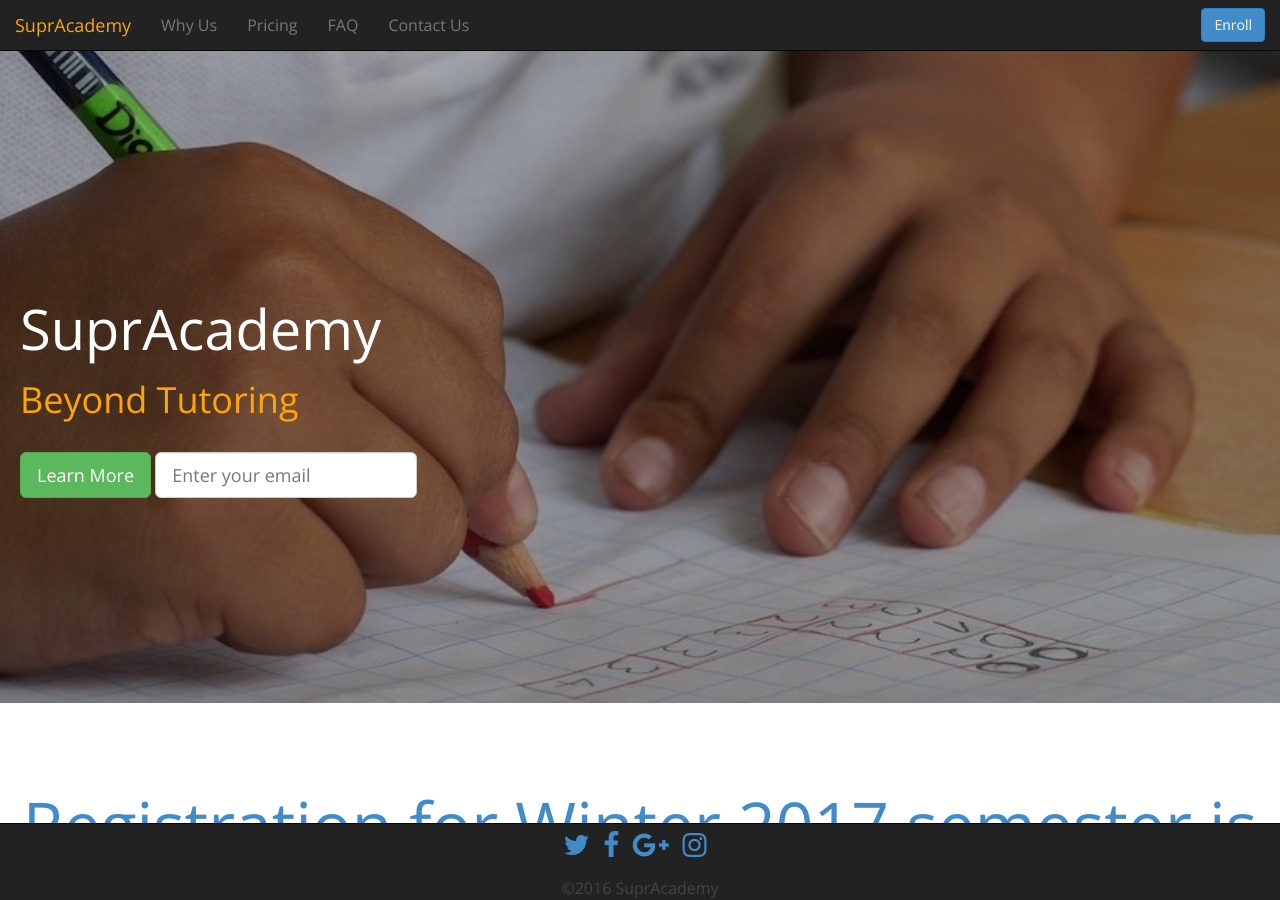
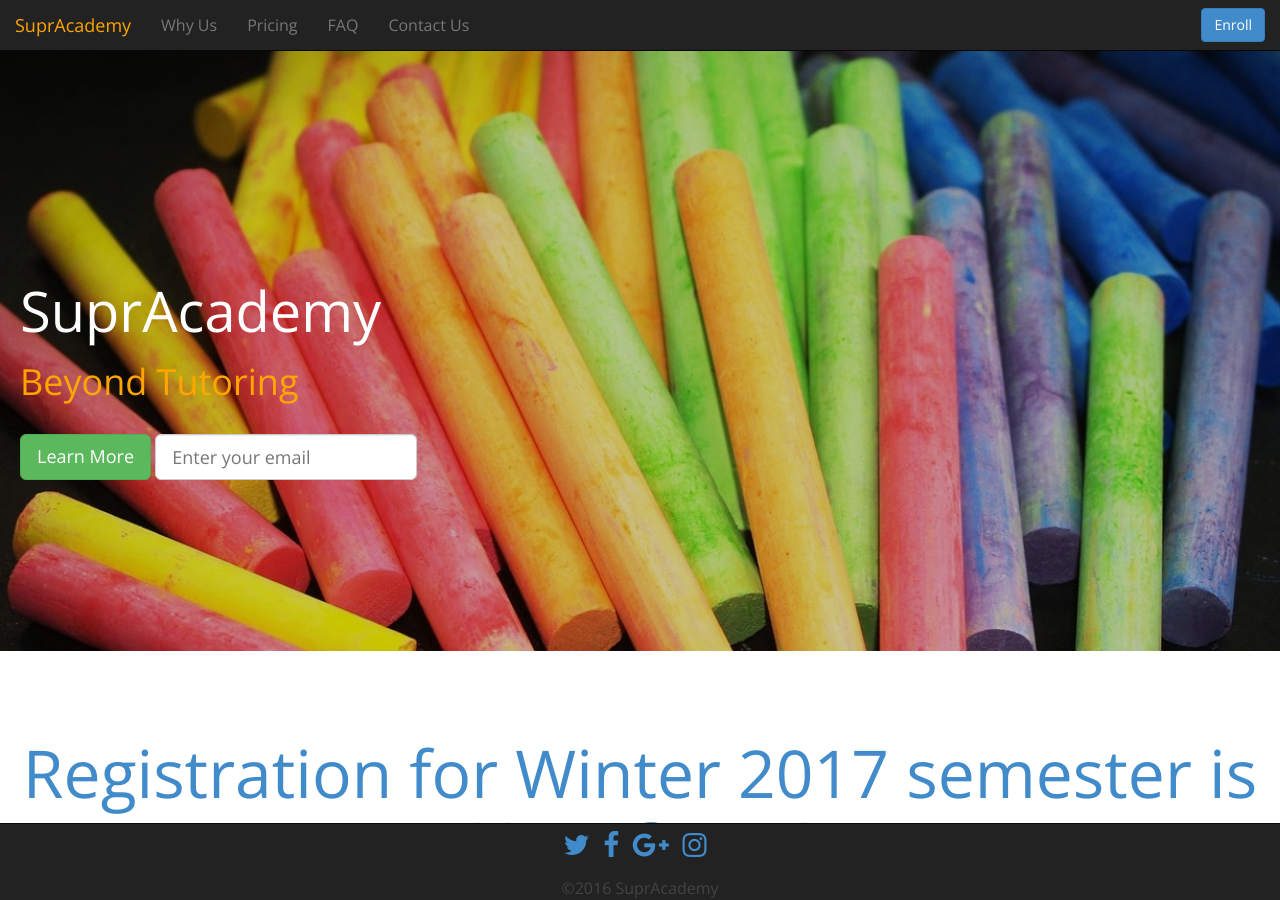
Before and after one commit to ojagostini/supracademy.com, a Jekyll site: the page built from index.html, in a window 1280 px wide and 900 px high. Built offline with Jekyll 4.4.1, drawn with Linux system fonts in a browser that asks for light colours; nearby versions of some CDN libraries.

Commit message:
changing banner

```diff
--- a/index.html
+++ b/index.html
@@ -35,7 +35,7 @@ published: true
 <div class="conatiner">
   <div id="banner" class="row">
     <div class="col-md-12">
-      <img class="img-responsive" src="assets/img/beyond_tutoring3.jpg">
+      <img class="img-responsive" src="assets/img/supracademy_2017.jpg">
       <div id="banner-overlay" class="jumbotron">
         <div id="banner-overlay-content">
           <div id="banner-overlay-title">
```
Also changed, not shown: assets/img/supracademy_2017.jpg (added), assets/img/supracademy_banner2017.jpg (added), assets/img/supracademy_banner2017.png (added).
